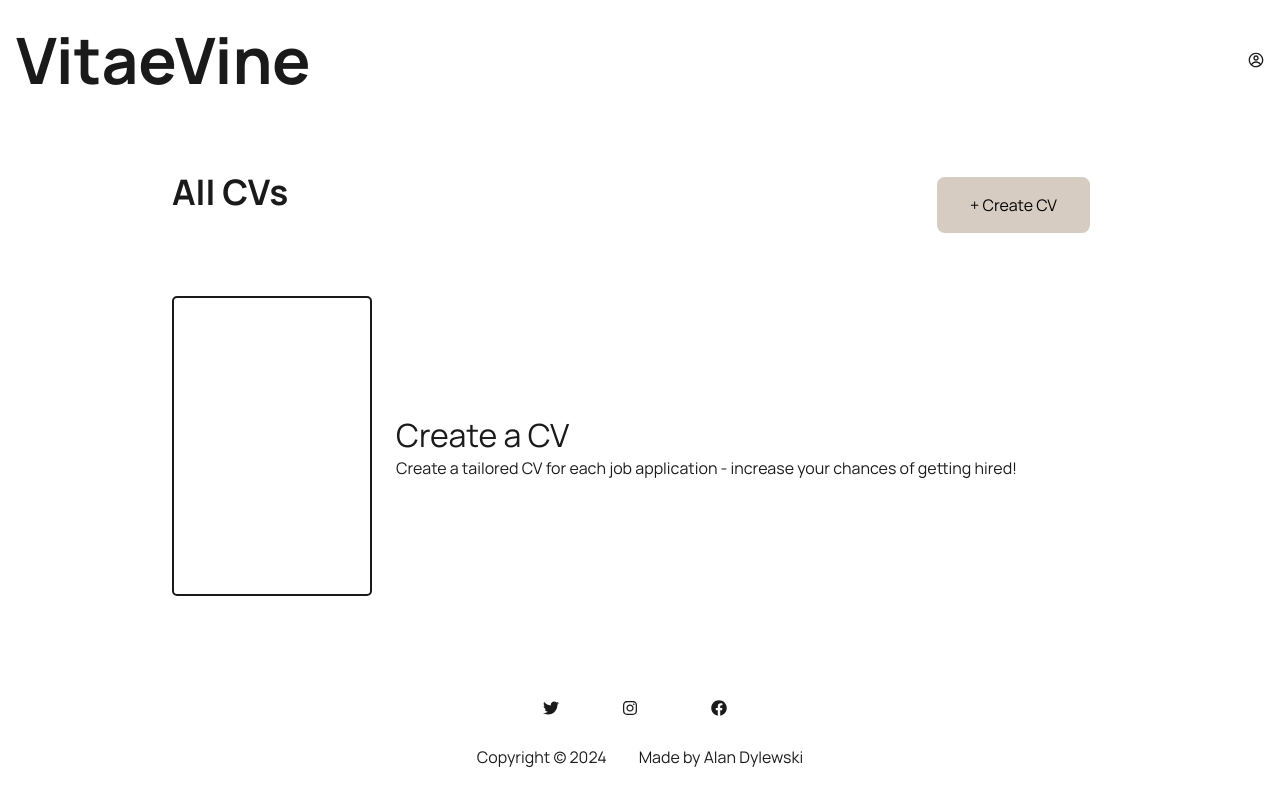
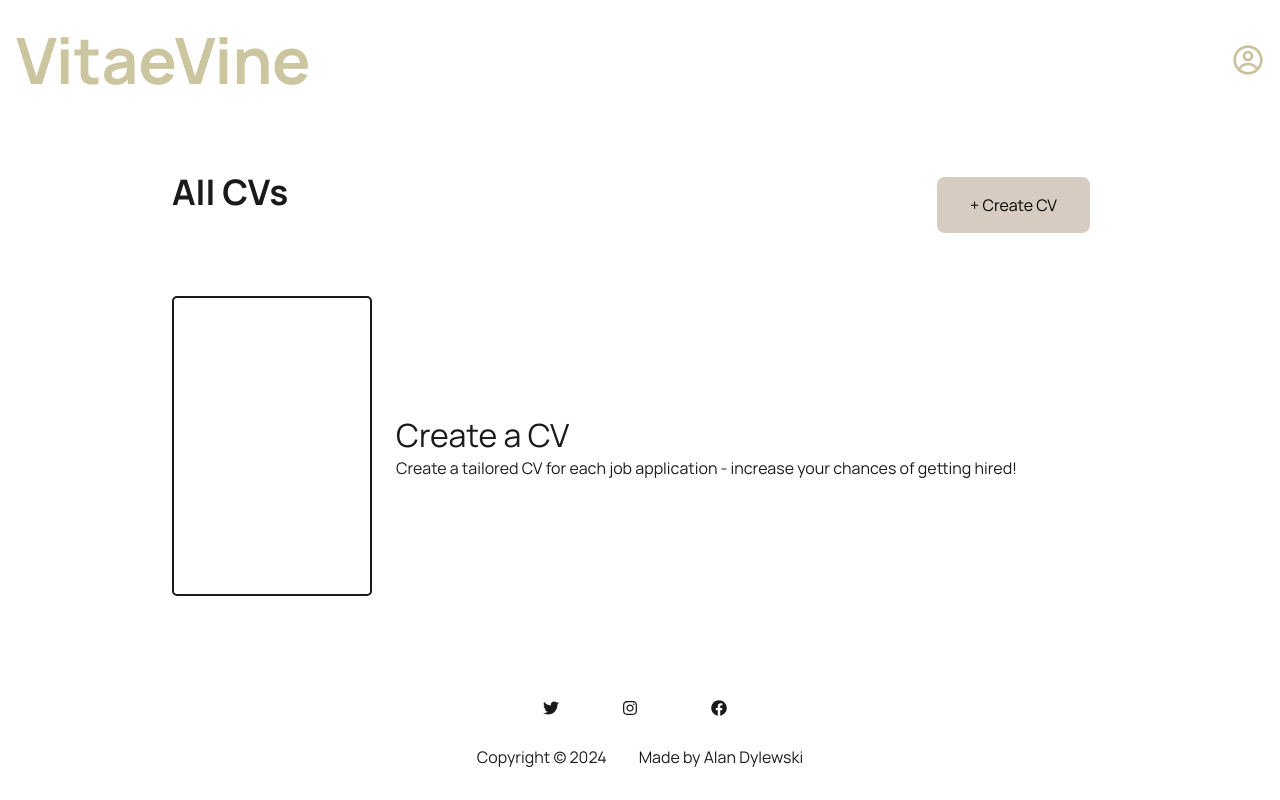
Before and after one commit to dylewskii/cv-builder, a React app in the folder cv-builder/: page / in a window 1280 px wide. Built offline with nearby package versions, Linux system fonts and the light colour scheme; the HTML template or start-up script is replaced by a standard one.

Commit message:
style Header title & icon

```diff
--- a/cv-builder/src/styles/Header.module.css
+++ b/cv-builder/src/styles/Header.module.css
@@ -9,10 +9,13 @@
 }
 
 .header > h1 {
+  color: #cbc69f;
   font-size: clamp(2rem, 0.8571rem + 4.5714vw, 4rem);
 }
 
 .profileIcon {
+  font-size: 2rem;
+  color: #cbc19f;
   cursor: pointer;
 }
 
```
